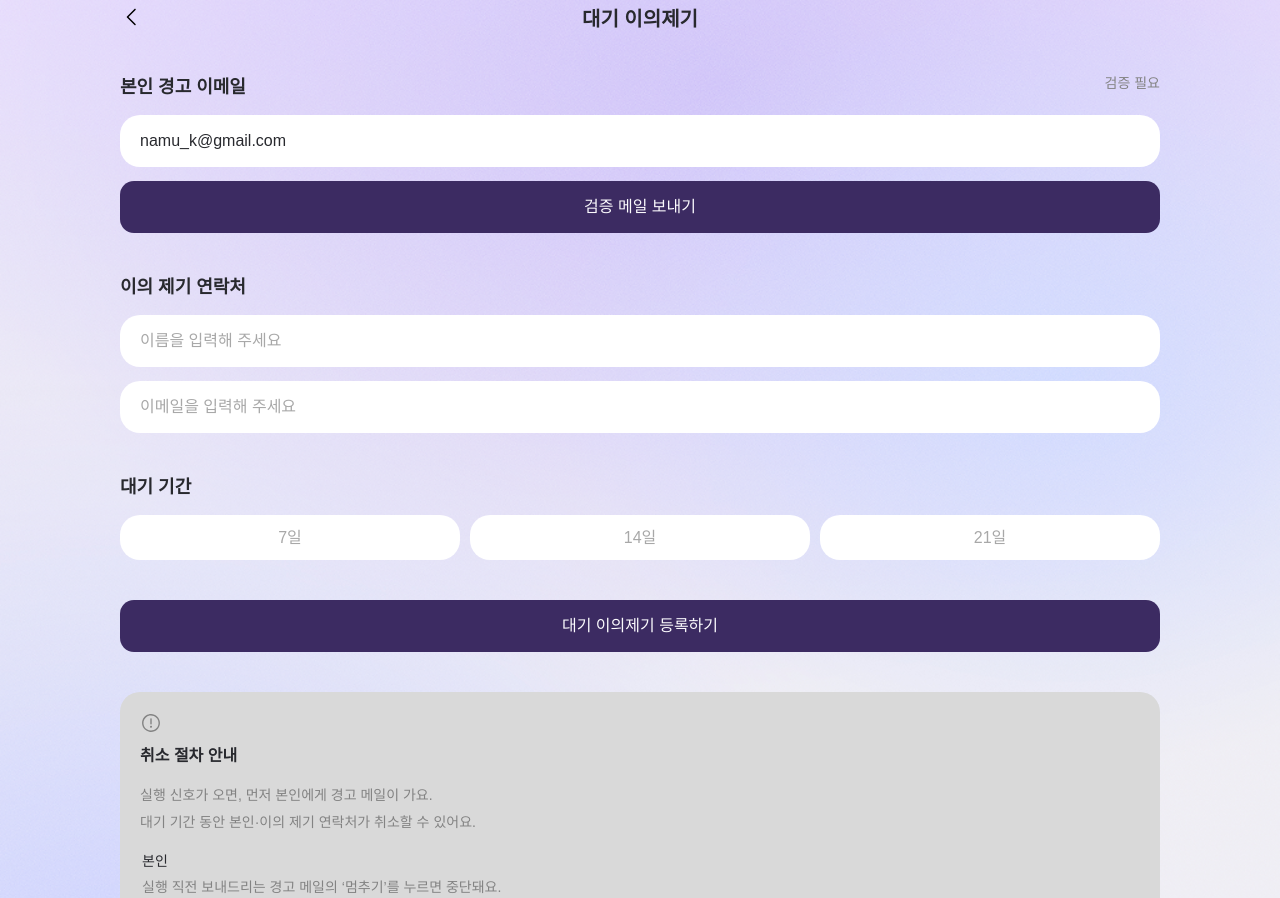
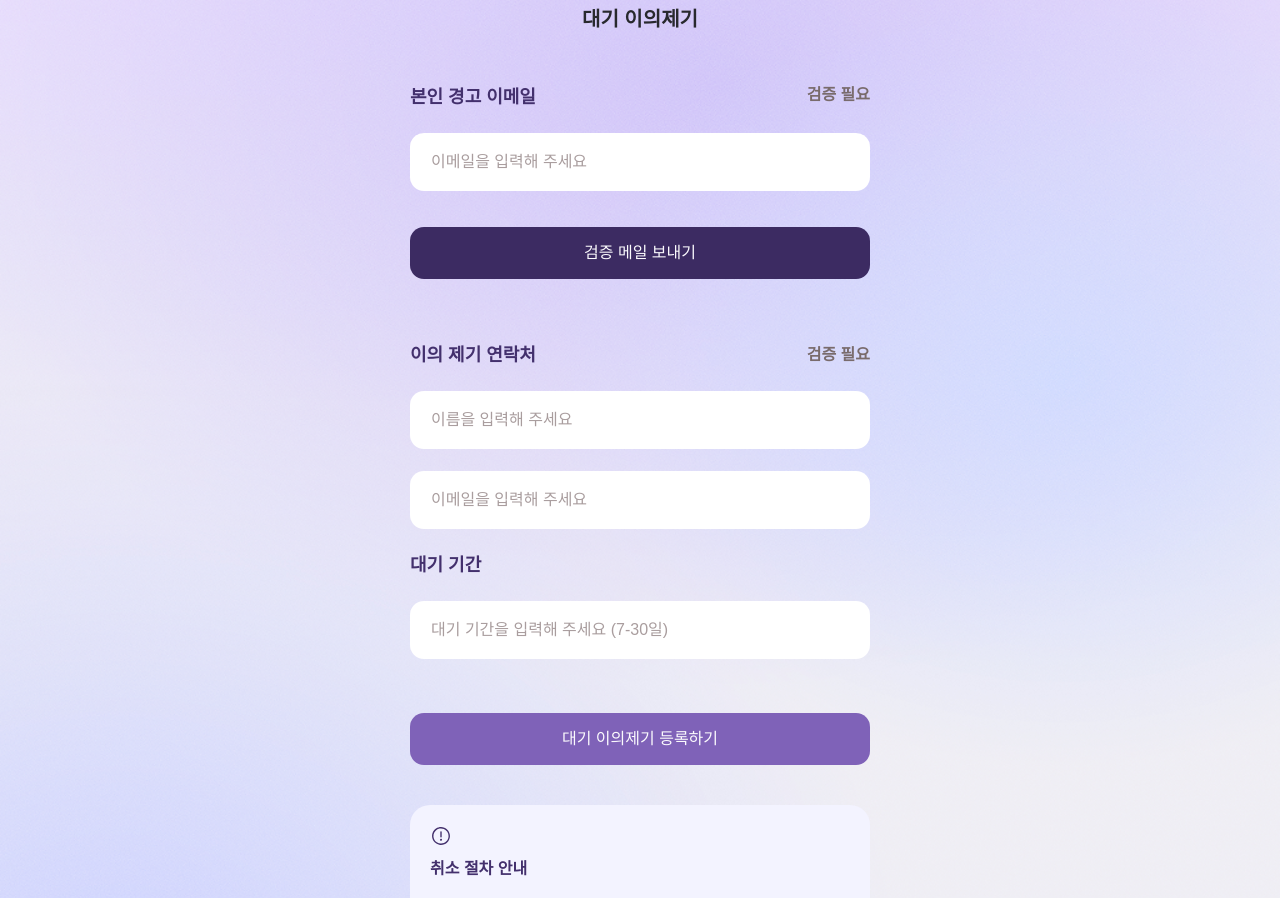
Before and after one commit to Dev-MAMOKEY/Ieoduda-Frontend, a Next.js app: page /appeal in a window 1280 px wide. Shown: the part 120-1018 px from the top of the page. Built offline with nearby package versions, Linux system fonts and the light colour scheme; no server answers; a web font is replaced by a local one.

Commit message:
[Feat/#9] feat : 입력폼, 버튼 크기 수정, 개인정보 수정 페이지 스타일 수정, 입력값 검증 적용

```diff
--- a/app/(setting)/appeal/page.tsx
+++ b/app/(setting)/appeal/page.tsx
@@ -1,27 +1,30 @@
 "use client";
 import Image from "next/image";
-import { useState } from "react";
-import type { ReactNode } from "react";
+import { useRouter } from "next/navigation";
+import { useState, type FormEvent, type MouseEvent, type ReactNode } from "react";
 import { Button } from "@/components/Button";
 import { PageContainer } from "@/components/PageContainer";
 import { PageHeader } from "@/components/PageHeader";
 
-const periods = ["7일", "14일", "21일"];
 const inputClass =
-  "h-[45px] w-full rounded-[20px] border-0 bg-white px-5 text-sm outline-none placeholder:text-[#a8a8a8] focus-visible:ring-2 focus-visible:ring-[#a8a8a8]/50 lg:h-[52px] lg:text-base";
+  "min-h-[48px] w-full rounded-[14px] border bg-white px-4 py-[14px] text-[13px] font-medium leading-none text-[#584e4d] outline-none placeholder:text-[#a99d9e] focus-visible:ring-2 focus-visible:ring-[#43306d]/25 md:px-5 md:py-4 md:text-[15px]";
+type FieldName = "selfEmail" | "contactName" | "contactEmail" | "waitingPeriod";
+type FieldErrors = Partial<Record<FieldName, string>>;
+
+const emailPattern = /^[^\s@]+@[^\s@]+\.[^\s@]+$/;
 function Notice({ title, children }: { title: string; children: ReactNode }) {
   return (
-    <aside className="flex flex-col gap-4 rounded-[20px] bg-[#d9d9d9] px-5 pb-6 pt-5">
-      <div className="flex flex-col gap-2.5">
+    <aside className="flex flex-col gap-4 rounded-[16px] bg-[#f3f3ff] px-5 pb-[22px] pt-[18px] md:rounded-[20px] md:pb-6 md:pt-5">
+      <div className="flex flex-col gap-1 md:gap-2.5">
         <Image
           alt=""
           width={22}
           height={22}
           src="/icons/settings/warning-circle.svg"
         />
-        <h2 className="text-[13px] font-bold lg:text-base">{title}</h2>
+        <h2 className="text-sm font-bold text-[#43306d] md:text-base">{title}</h2>
       </div>
-      <div className="text-xs font-medium leading-relaxed text-[#838383] lg:text-sm">
+      <div className="text-xs font-medium leading-normal text-[#796b6c] md:text-sm">
         {children}
       </div>
     </aside>
@@ -29,83 +32,125 @@ function Notice({ title, children }: { title: string; children: ReactNode }) {
 }
 
 export default function AppealPage() {
-  const [period, setPeriod] = useState<string | null>(null);
+  const router = useRouter();
+  const [fieldErrors, setFieldErrors] = useState<FieldErrors>({});
+  const [selfVerified, setSelfVerified] = useState(false);
+
+  const clearError = (name: FieldName) => {
+    setFieldErrors((current) => ({ ...current, [name]: undefined }));
+  };
+
+  const handleVerifyEmail = (event: MouseEvent<HTMLButtonElement>) => {
+    const form = event.currentTarget.form;
+    const email = String(new FormData(form ?? undefined).get("selfEmail") ?? "").trim();
+    if (!email) {
+      setFieldErrors((current) => ({ ...current, selfEmail: "본인 이메일을 입력해 주세요." }));
+      setSelfVerified(false);
+      return;
+    }
+    if (!emailPattern.test(email)) {
+      setFieldErrors((current) => ({ ...current, selfEmail: "올바른 이메일 형식으로 입력해 주세요." }));
+      setSelfVerified(false);
+      return;
+    }
+    clearError("selfEmail");
+    setSelfVerified(true);
+  };
+
+  const handleSubmit = (event: FormEvent<HTMLFormElement>) => {
+    event.preventDefault();
+    const data = new FormData(event.currentTarget);
+    const selfEmail = String(data.get("selfEmail") ?? "").trim();
+    const contactName = String(data.get("contactName") ?? "").trim();
+    const contactEmail = String(data.get("contactEmail") ?? "").trim();
+    const waitingValue = String(data.get("waitingPeriod") ?? "").trim();
+    const waitingPeriod = Number(waitingValue);
+    const errors: FieldErrors = {};
+
+    if (!selfEmail) errors.selfEmail = "본인 이메일을 입력해 주세요.";
+    else if (!emailPattern.test(selfEmail)) errors.selfEmail = "올바른 이메일 형식으로 입력해 주세요.";
+    else if (!selfVerified) errors.selfEmail = "먼저 검증 메일을 보내 주세요.";
+    if (!contactName) errors.contactName = "이의 제기 연락처의 이름을 입력해 주세요.";
+    if (!contactEmail) errors.contactEmail = "이의 제기 연락처의 이메일을 입력해 주세요.";
+    else if (!emailPattern.test(contactEmail)) errors.contactEmail = "올바른 이메일 형식으로 입력해 주세요.";
+    if (!waitingValue) errors.waitingPeriod = "대기 기간을 입력해 주세요.";
+    else if (!Number.isInteger(waitingPeriod) || waitingPeriod < 7 || waitingPeriod > 30) {
+      errors.waitingPeriod = "대기 기간은 7~30일 사이의 정수로 입력해 주세요.";
+    }
+
+    setFieldErrors(errors);
+    if (Object.keys(errors).length === 0) router.push("/appeal/edit");
+  };
+
   return (
     <PageContainer
-      className="gap-[22px] py-[70px] lg:max-w-none lg:gap-10 lg:px-[120px] lg:pb-[50px] lg:pt-0"
+      className="gap-0 pb-9 pt-[70px] md:min-h-[calc(100dvh-125px)] md:max-w-none md:px-[120px] md:pb-20 md:pt-0"
       data-node-id="439:3813"
     >
       <PageHeader
         backHref="/profile"
         backLabel="설정 화면으로 돌아가기"
-        className="pb-5 lg:pb-0"
+        className="md:hidden"
         title="대기 이의제기"
       />
-      <div className="flex flex-col gap-10">
-        <section className="flex flex-col gap-3.5">
-          <div className="flex justify-between">
-            <h2 className="text-base font-bold lg:text-lg">본인 경고 이메일</h2>
-            <span className="text-sm font-medium text-[#838383]">
-              검증 필요
-            </span>
+      <PageHeader className="hidden md:flex" title="대기 이의제기" />
+      <div className="mx-auto flex w-full max-w-[342px] flex-col gap-5 pt-5 md:max-w-[460px] md:gap-10 md:pt-[50px]">
+        <form className="contents" noValidate onSubmit={handleSubmit}>
+        <section className="flex flex-col gap-6 md:gap-[22px] md:pb-[22px]">
+          <div className="flex flex-col gap-3.5 md:gap-[22px] md:pb-[14px]">
+            <div className="flex justify-between">
+              <h2 className="text-base font-bold text-[#43306d] md:text-lg">본인 경고 이메일</h2>
+              <span className="text-sm font-bold text-[#796b6c] md:text-base">{selfVerified ? "검증 완료" : "검증 필요"}</span>
+            </div>
+            <div className="flex flex-col gap-2">
+              <input aria-invalid={Boolean(fieldErrors.selfEmail)} className={`${inputClass} ${fieldErrors.selfEmail ? "border-red-500" : "border-transparent"}`} name="selfEmail" onChange={() => { clearError("selfEmail"); setSelfVerified(false); }} placeholder="이메일을 입력해 주세요" type="email" />
+              {fieldErrors.selfEmail && <p className="px-2.5 text-xs font-medium text-red-600" role="alert">{fieldErrors.selfEmail}</p>}
+            </div>
           </div>
-          <input
-            className={inputClass}
-            defaultValue="namu_k@gmail.com"
-            type="email"
-          />
-          <Button className="lg:h-[52px]" type="button">
+          <Button className="cursor-pointer text-sm hover:!bg-[#37275a] md:text-base" onClick={handleVerifyEmail} type="button">
             검증 메일 보내기
           </Button>
         </section>
-        <section className="flex flex-col gap-3.5">
-          <h2 className="text-base font-bold lg:text-lg">이의 제기 연락처</h2>
-          <input className={inputClass} placeholder="이름을 입력해 주세요" />
-          <input
-            className={inputClass}
-            placeholder="이메일을 입력해 주세요"
-            type="email"
-          />
-        </section>
-        <section className="flex flex-col gap-3.5">
-          <h2 className="text-base font-bold lg:text-lg">대기 기간</h2>
-          <div className="grid grid-cols-3 gap-2.5">
-            {periods.map((p) => (
-              <button
-                key={p}
-                type="button"
-                aria-pressed={period === p}
-                onClick={() =>
-                  setPeriod((current) => (current === p ? null : p))
-                }
-                className={`h-[45px] rounded-[20px] text-sm transition-colors ${period === p ? "bg-[#838383] font-semibold text-white" : "bg-white text-[#a8a8a8] hover:bg-[#e4e4e6]"}`}
-              >
-                {p}
-              </button>
-            ))}
+        <section className="flex flex-col gap-6 pb-3 md:gap-6 md:pb-[14px]">
+          <div className="flex flex-col gap-[22px]">
+            <div className="flex flex-col gap-3.5 md:gap-[22px]">
+              <div className="flex items-center justify-between">
+                <h2 className="text-base font-bold text-[#43306d] md:text-lg">이의 제기 연락처</h2>
+                <span className="text-sm font-bold text-[#796b6c] md:text-base">검증 필요</span>
+              </div>
+              <div className="flex flex-col gap-2"><input aria-invalid={Boolean(fieldErrors.contactName)} className={`${inputClass} ${fieldErrors.contactName ? "border-red-500" : "border-transparent"}`} name="contactName" onChange={() => clearError("contactName")} placeholder="이름을 입력해 주세요" />{fieldErrors.contactName && <p className="px-2.5 text-xs font-medium text-red-600" role="alert">{fieldErrors.contactName}</p>}</div>
+              <div className="flex flex-col gap-2"><input aria-invalid={Boolean(fieldErrors.contactEmail)} className={`${inputClass} ${fieldErrors.contactEmail ? "border-red-500" : "border-transparent"}`} name="contactEmail" onChange={() => clearError("contactEmail")} placeholder="이메일을 입력해 주세요" type="email" />{fieldErrors.contactEmail && <p className="px-2.5 text-xs font-medium text-red-600" role="alert">{fieldErrors.contactEmail}</p>}</div>
+            </div>
+            <div className="flex flex-col gap-3.5 md:gap-[22px]">
+              <h2 className="text-base font-bold text-[#43306d] md:text-lg">대기 기간</h2>
+              <div className="flex flex-col gap-2"><input aria-invalid={Boolean(fieldErrors.waitingPeriod)} className={`${inputClass} ${fieldErrors.waitingPeriod ? "border-red-500" : "border-transparent"}`} inputMode="numeric" max={30} min={7} name="waitingPeriod" onChange={() => clearError("waitingPeriod")} placeholder="대기 기간을 입력해 주세요 (7-30일)" step={1} type="number" />{fieldErrors.waitingPeriod && <p className="px-2.5 text-xs font-medium text-red-600" role="alert">{fieldErrors.waitingPeriod}</p>}</div>
+            </div>
           </div>
         </section>
-        <Button className="lg:h-[52px]" href="/appeal/edit">
-          대기 이의제기 등록하기
+        <Button className="cursor-pointer text-sm hover:!bg-[#37275a] md:bg-[#7f62b8] md:text-base md:hover:!bg-[#765aaa]" type="submit">
+          <span className="md:hidden">대기 이의제기 보내기</span>
+          <span className="hidden md:inline">대기 이의제기 등록하기</span>
         </Button>
+        </form>
         <div className="flex flex-col gap-[22px]">
           <Notice title="취소 절차 안내">
             <div className="flex flex-col gap-1">
               <p>실행 신호가 오면, 먼저 본인에게 경고 메일이 가요.</p>
               <p>대기 기간 동안 본인·이의 제기 연락처가 취소할 수 있어요.</p>
             </div>
-            <div className="mt-4 flex flex-col gap-2.5">
+            <div className="mt-4 flex flex-col gap-2.5 md:mt-4 md:gap-2">
               <div className="flex flex-col gap-1 pl-0.5">
-                <strong className="font-medium text-[#28292e]">본인</strong>
+                <strong className="font-semibold text-[#43306d] md:hidden">본인</strong>
                 <p>
-                  실행 직전 보내드리는 경고 메일의 ‘멈추기’를 누르면 중단돼요.
+                  <span className="md:hidden">실행 직전 보내드리는 경고 메일의 ‘멈추기’를 누르면 중단돼요.</span>
+                  <span className="hidden md:inline">본인 / 이의 제기 연락처</span>
                 </p>
               </div>
               <div className="flex flex-col gap-1 pl-0.5">
-                <strong className="font-medium text-[#28292e]">
+                <strong className="font-semibold text-[#43306d] md:hidden">
                   이의 제기 연락처
                 </strong>
-                <p>등록된 분도 대기 기간 동안 이의를 제기해 멈출 수 있어요.</p>
+                <p><span className="md:hidden">등록된 분도 대기 기간 동안 이의를 제기해 멈출 수 있어요.</span><span className="hidden md:inline">실행 직전 보내드리는 경고 메일의 ‘멈추기’를 누르면 중단돼요. / 등록된 분도 대기 기간 동안 이의를 제기해 멈출 수 있어요.</span></p>
               </div>
             </div>
           </Notice>
--- a/app/(setting)/profile/edit/page.tsx
+++ b/app/(setting)/profile/edit/page.tsx
@@ -9,10 +9,13 @@ import { getCurrentUser } from "@/lib/api";
 import type { ChangeEvent, FormEvent } from "react";
 
 const defaults = getCurrentUser();
+type FieldErrors = Partial<Record<"name" | "email", string>>;
+const emailPattern = /^[^\s@]+@[^\s@]+\.[^\s@]+$/;
 
 export default function ProfileEditPage() {
   const router = useRouter();
   const [profile, setProfile] = useState(defaults);
+  const [fieldErrors, setFieldErrors] = useState<FieldErrors>({});
   useEffect(() => {
     const saved = localStorage.getItem("ieoduda-user-profile");
     if (saved) {
@@ -24,38 +27,68 @@ export default function ProfileEditPage() {
       }
     }
   }, []);
-  const change = (e: ChangeEvent<HTMLInputElement>) =>
-    setProfile((p) => ({ ...p, [e.target.name]: e.target.value }));
+  const change = (e: ChangeEvent<HTMLInputElement>) => {
+    const fieldName = e.target.name as keyof FieldErrors;
+    setProfile((p) => ({ ...p, [fieldName]: e.target.value }));
+    if (fieldErrors[fieldName]) {
+      setFieldErrors((current) => ({ ...current, [fieldName]: undefined }));
+    }
+  };
   const submit = (e: FormEvent<HTMLFormElement>) => {
     e.preventDefault();
-    localStorage.setItem("ieoduda-user-profile", JSON.stringify(profile));
+    const name = profile.name.trim();
+    const email = profile.email.trim();
+    const errors: FieldErrors = {};
+
+    if (!name) errors.name = "이름을 입력해 주세요.";
+    if (!email) errors.email = "이메일을 입력해 주세요.";
+    else if (!emailPattern.test(email)) errors.email = "올바른 이메일 형식으로 입력해 주세요.";
+
+    setFieldErrors(errors);
+    if (Object.keys(errors).length > 0) return;
+
+    localStorage.setItem("ieoduda-user-profile", JSON.stringify({ ...profile, name, email }));
     router.push("/profile");
   };
   return (
     <PageContainer
-      className="gap-[22px] py-[70px] lg:max-w-none lg:gap-10 lg:px-[140px] lg:pb-[50px] lg:pt-0"
+      className="gap-0 pb-9 pt-[70px] md:min-h-[calc(100dvh-125px)] md:max-w-none md:px-[120px] md:pb-[50px] md:pt-0"
       data-node-id="545:909"
     >
-      <PageHeader backHref="/profile" title="변경" />
-      <form className="flex flex-col gap-[22px]" onSubmit={submit}>
+      <PageHeader
+        backHref="/profile"
+        title="개인정보 수정"
+      />
+      <form className="mx-auto flex w-full flex-col gap-5 pt-5 md:max-w-[460px] md:gap-[30px] md:pt-[50px]" noValidate onSubmit={submit}>
+        <div className="flex flex-col gap-[18px] pb-[14px] md:gap-[30px]">
+          <h2 className="text-base font-bold text-[#43306d] md:text-lg md:text-[#28292e]">사용자</h2>
+          <div className="flex flex-col gap-[14px] md:gap-5">
             <FormField
+              error={fieldErrors.name}
               id="profile-name"
               label="이름"
+              maxLength={50}
               name="name"
               value={profile.name}
               onChange={change}
               placeholder="이름을 입력해 주세요"
+              required
             />
             <FormField
+              error={fieldErrors.email}
               id="profile-email"
               label="이메일"
+              maxLength={254}
               name="email"
               type="email"
               value={profile.email}
               onChange={change}
               placeholder="이메일을 입력해 주세요"
+              required
             />
-        <Button className="mt-[18px] lg:h-[52px]" type="submit">
+          </div>
+        </div>
+        <Button type="submit">
           변경하기
         </Button>
       </form>
--- a/app/(setting)/profile/page.tsx
+++ b/app/(setting)/profile/page.tsx
@@ -81,7 +81,7 @@ export default function ProfileSettingsPage() {
       data-node-id="439:4905"
     >
       <PageHeader title="설정" />
-      <div className="mx-auto flex w-full max-w-[342px] flex-col gap-5 pt-5 lg:max-w-[460px] lg:gap-10 lg:pt-[50px]">
+      <div className="mx-auto flex w-full max-w-[342px] flex-col items-center gap-5 pt-5 lg:max-w-[460px] lg:gap-10 lg:pt-[50px]">
         <UserProfileSummary />
         <div className="flex w-full flex-col gap-7 lg:gap-5">
         <Section
--- a/app/globals.css
+++ b/app/globals.css
@@ -40,6 +40,14 @@ select {
   font: inherit;
 }
 
+button:not(:disabled) {
+  cursor: pointer;
+}
+
+button:disabled {
+  cursor: not-allowed;
+}
+
 .role-preview :where(h1, h2, h3, p, span, strong, button, a) {
   line-height: normal;
 }
--- a/components/Button.tsx
+++ b/components/Button.tsx
@@ -2,7 +2,7 @@ import Link from "next/link";
 import type { ComponentPropsWithoutRef, ReactNode } from "react";
 
 const baseClassName =
-  "flex min-h-[48px] w-full items-center justify-center rounded-[14px] bg-[#3c2b62] px-5 py-[14px] text-[16px] font-medium leading-none text-[#fbfafd] transition-colors focus-visible:outline-2 focus-visible:outline-offset-2 focus-visible:outline-[#43306d]";
+  "flex min-h-[44px] w-full items-center justify-center rounded-[14px] bg-[#3c2b62] px-5 py-[14px] text-sm font-medium leading-none text-[#fbfafd] transition-colors focus-visible:outline-2 focus-visible:outline-offset-2 focus-visible:outline-[#43306d] md:min-h-[48px] md:text-base";
 
 type ButtonProps = { children: ReactNode; href?: string; className?: string } & Record<string, unknown>;
 
--- a/components/FormField.tsx
+++ b/components/FormField.tsx
@@ -16,9 +16,9 @@ export function FormField({
   const errorId = `${id}-error`;
 
   return (
-    <div className={`flex w-full flex-col gap-2 ${className}`}>
+    <div className={`flex w-full flex-col gap-2.5 md:gap-2 ${className}`}>
       <label
-        className="px-2.5 text-[16px] font-bold leading-none text-[#43306d]"
+        className="px-2.5 text-sm font-bold leading-none text-[#43306d] md:text-base"
         htmlFor={id}
       >
         {label}
@@ -26,7 +26,7 @@ export function FormField({
       <input
         aria-describedby={error ? errorId : undefined}
         aria-invalid={Boolean(error)}
-        className={`min-h-[48px] w-full rounded-[14px] border bg-[#fbfafd] px-5 py-4 text-[15px] font-medium leading-none text-[#584e4d] outline-none transition-colors placeholder:text-[#a99d9e] focus-visible:ring-2 ${
+        className={`min-h-[44px] w-full rounded-[14px] border bg-[#fbfafd] px-4 py-[14px] text-[13px] font-medium leading-none text-[#584e4d] outline-none transition-colors placeholder:text-[#a99d9e] focus-visible:ring-2 md:min-h-[48px] md:px-5 md:py-4 md:text-[15px] ${
           error
             ? "border-red-500 focus-visible:ring-red-500/25"
             : "border-transparent focus-visible:ring-[#43306d]/25"
```
Also changed, not shown: public/icons/settings/warning-circle.svg. Lines whose indentation alone changed are shown as unchanged.
